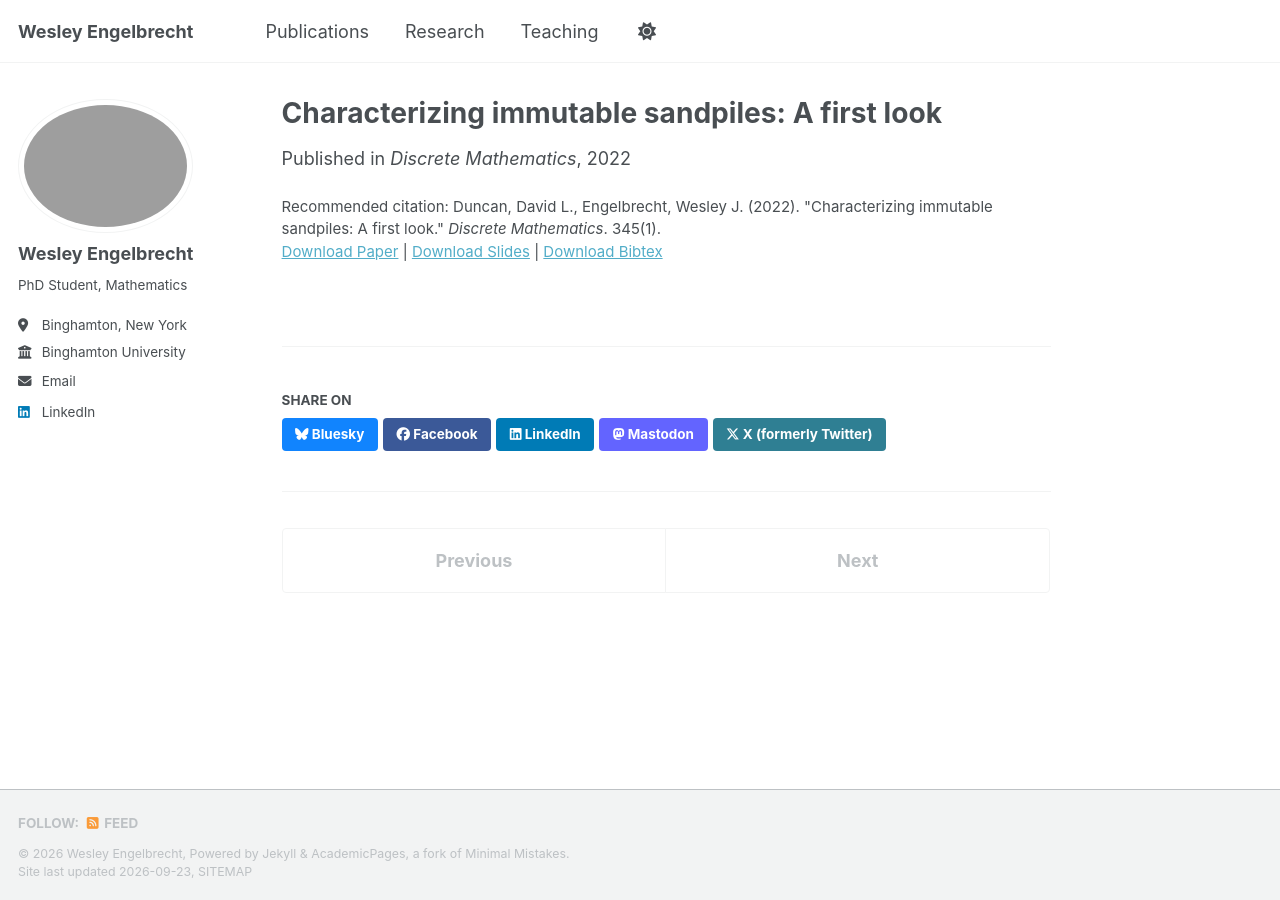
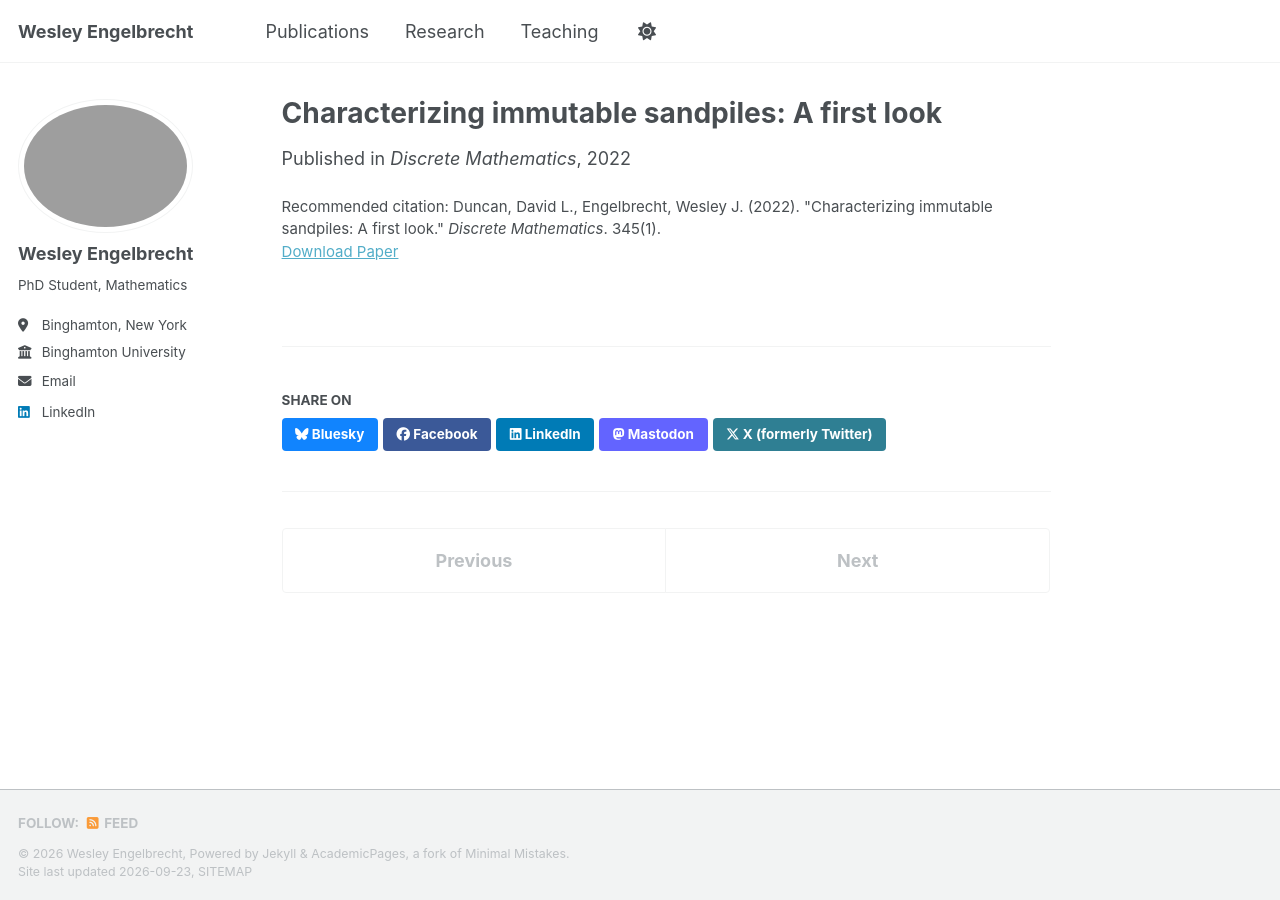
Before and after one commit to wjengelbr/wjengelbr.github.io, a Jekyll site: the page built from _publications/2022-01-01-characterizing-immutable-sandpiles.md, in a window 1280 px wide. Built offline with Jekyll 4.4.1, drawn with Linux system fonts in a browser that asks for light colours; a style sheet for code colours, icons or effects is not loaded; part of the change alters nothing that is shown.

```diff
--- a/_publications/2022-01-01-characterizing-immutable-sandpiles.md
+++ b/_publications/2022-01-01-characterizing-immutable-sandpiles.md
@@ -6,8 +6,6 @@ permalink: /publication/2022-01-01-characterizing-immutable-sandpiles
 excerpt: 'We provide an algebraic way of describing the stability of discrete systems on certain families of graphs. The systems are referred to as "sandpiles", and relate to the chip-firing games.'
 date: 2022-01-01
 venue: 'Discrete Mathematics'
-slidesurl: 'https://academicpages.github.io/files/slides1.pdf'
-paperurl: 'https://academicpages.github.io/files/paper1.pdf'
-bibtexurl: 'https://academicpages.github.io/files/bibtex1.bib'
+paperurl: 'https://www.sciencedirect.com/science/article/pii/S0012365X21003708'
 citation: 'Duncan, David L., Engelbrecht, Wesley J. (2022). &quot;Characterizing immutable sandpiles: A first look.&quot; <i>Discrete Mathematics</i>. 345(1).'
 ---
```
